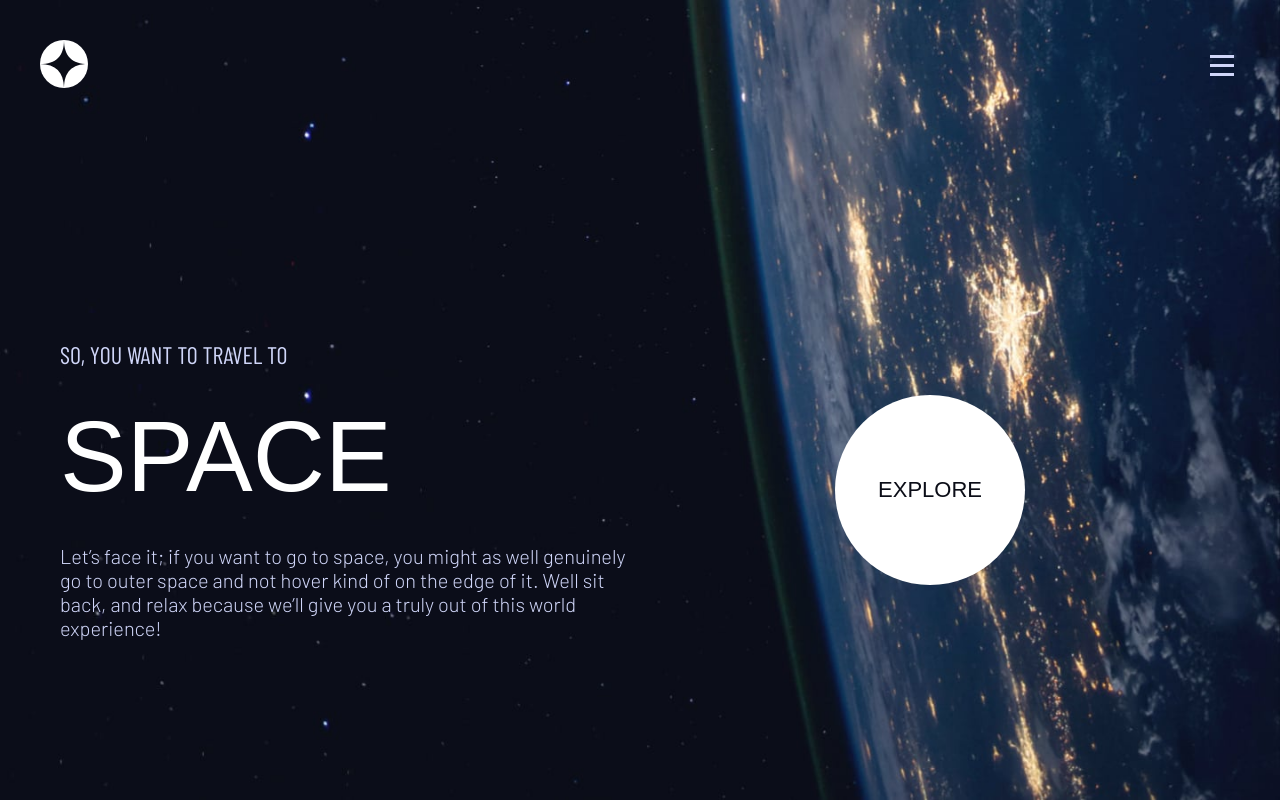
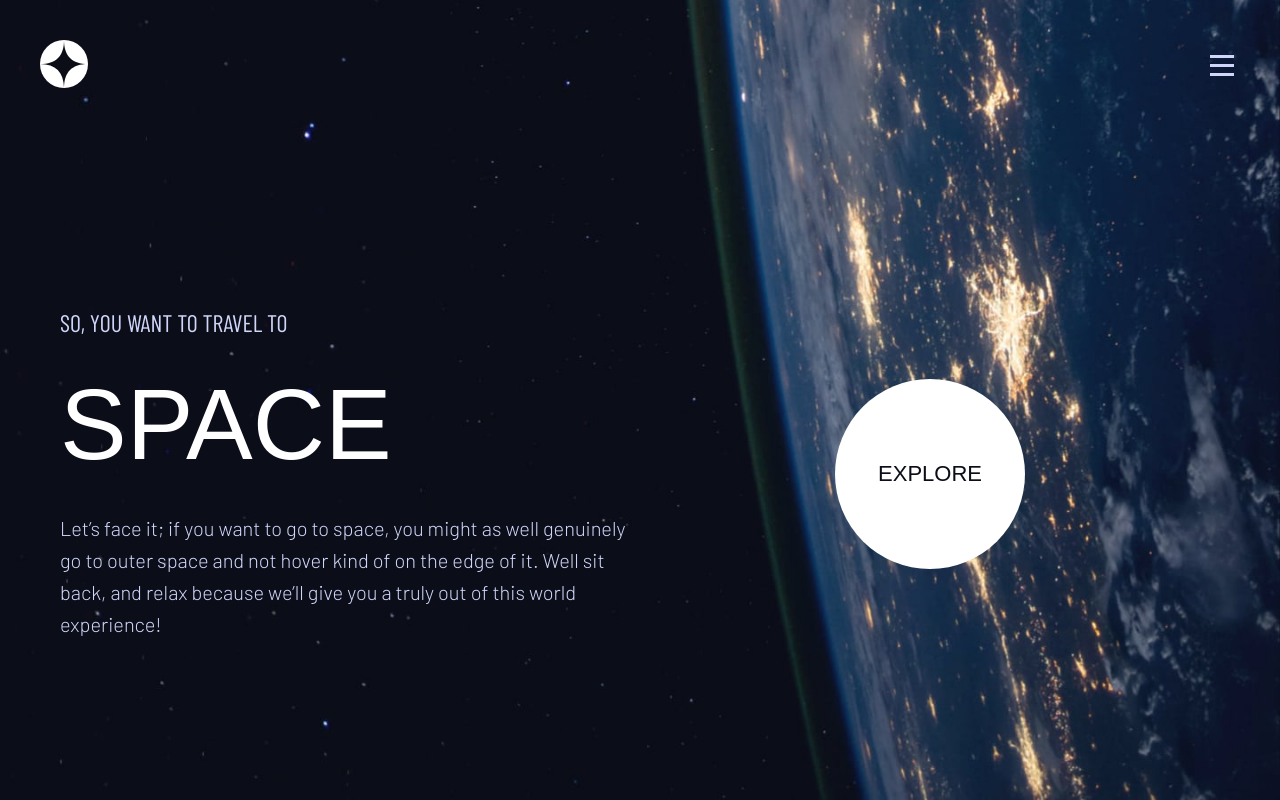
Before and after one commit to Flow2510/spacetourism, a React (Vite) app: page / in a window 1280 px wide. Built offline with nearby package versions, Linux system fonts and the light colour scheme; a web font is replaced by a local one.

Commit message:
add some css

```diff
--- a/src/pages/home.scss
+++ b/src/pages/home.scss
@@ -66,6 +66,7 @@
         &-text{
             font-family: "barlow", sans-serif;
             font-weight: 300;
+            line-height: 1.6rem;
         }
     }
 
```
